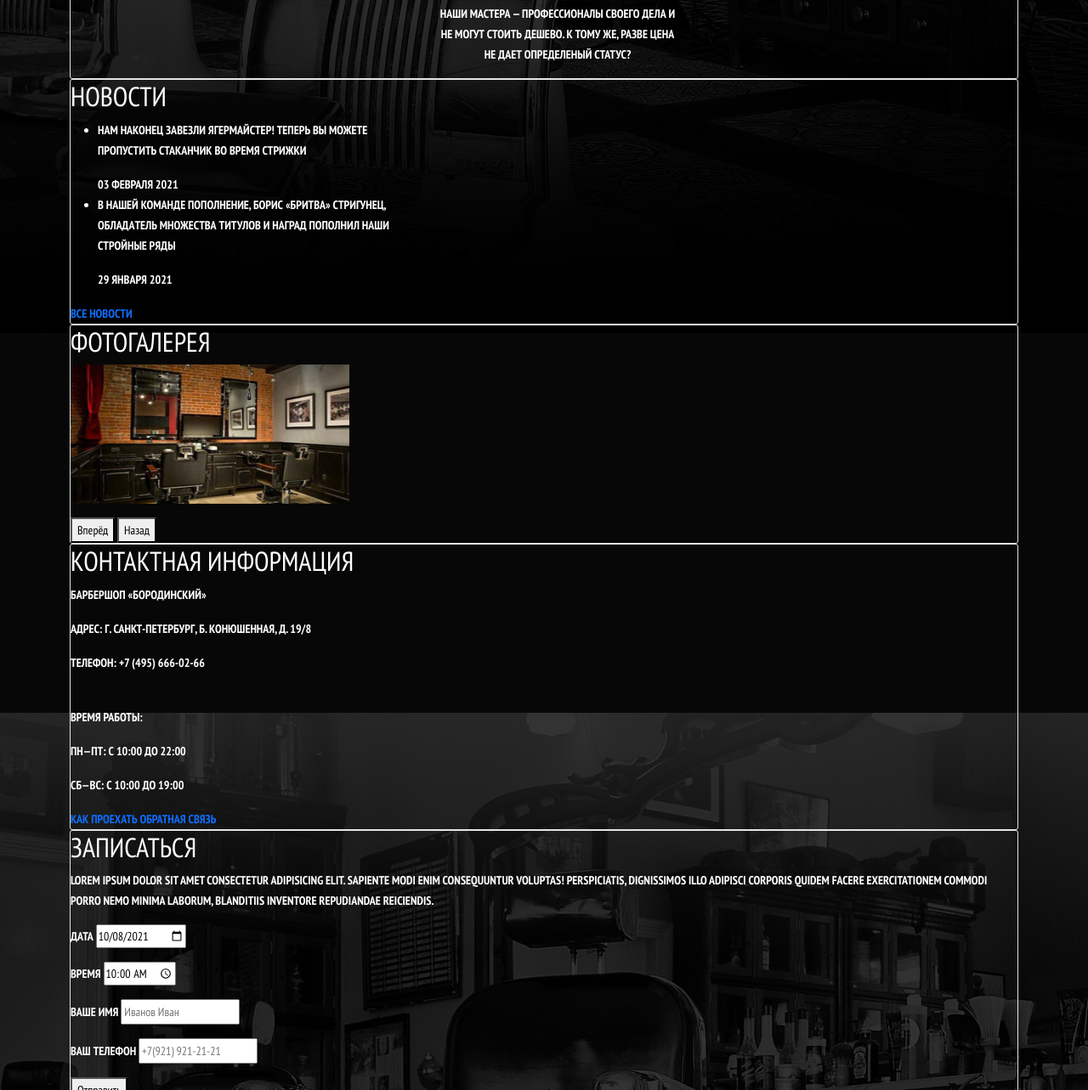
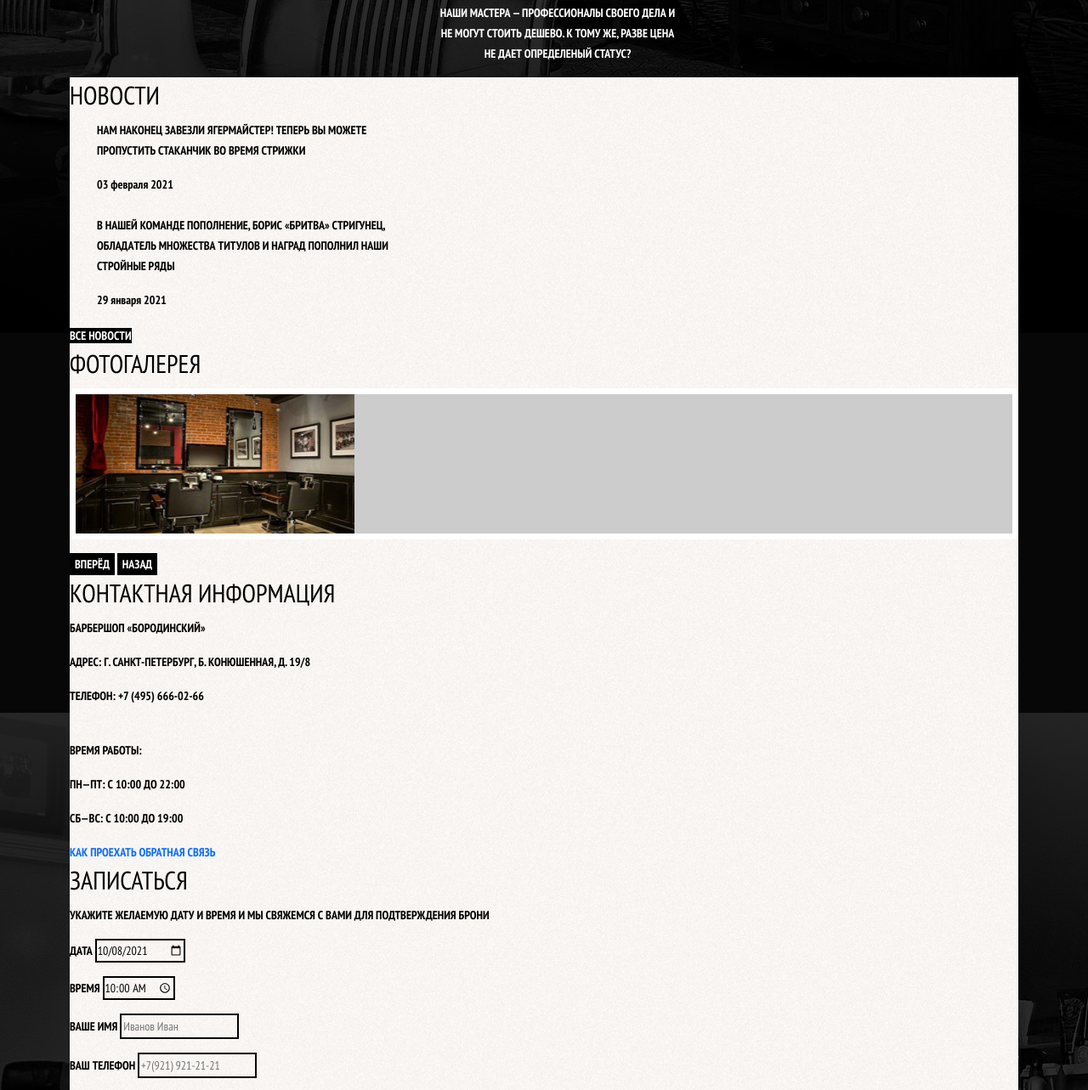
Before and after one commit to Daosima/HTMLacademy, a plain HTML site: page level_1/barbershop/index.html in a window 1280 px wide. Shown: the part 877-2160 px from the top of the page at 85% size. Drawn offline with Linux system fonts and the light colour scheme.

Commit message:
вёрстка блок записи на приём

```diff
--- a/level_1/barbershop/css/sass/style.sass
+++ b/level_1/barbershop/css/sass/style.sass
@@ -1,6 +1,6 @@
-section
+/** section
 	border: 1px solid #e5e5e5
-	border-radius: 3px
+	border-radius: 3px **/
 
 body
 	margin: 0
@@ -21,6 +21,21 @@ body
 
 a
 	text-decoration: none
+
+.button
+	font: inherit
+
+	text-align: center
+	color: #ffffff
+	vertical-align: middle
+	text-transform:	uppercase
+
+	background-color: #000000
+	border: none
+
+	&:hover, &:focus, &:active
+		background-color: #663d15
+
 
 .main-navigation
 	font-size: 16px
@@ -45,3 +60,38 @@ a
 	h3
 		font-size: 30px
 		line-height: 42px
+
+.index-colums
+	color: #000000
+	background-color: #f8f5f2
+	background-image: url("../img/pattern-light.png")
+	background-position: 0 0
+	background-repeat:
+
+	h2
+		font-size: 30px
+		line-height: 42px
+
+	.news-list
+		list-style: none
+	.news-item time
+		text-transform: none
+	.gallery-content
+		background-color: #cccccc
+		border: 7px solid #ffffff
+
+	.appointment-item
+		input
+			font: inerit
+
+			background-color: transparent
+			border: 2px solid #000000
+			&:focus
+				border-color: #ff8018
+.main-footer
+	color: #fffffff
+
+	background-color: #212121
+	background-image: url(../img/footer_bg.png)
+	background-position: 0
+	background-repeat: no-repeat
--- a/level_1/barbershop/index.html
+++ b/level_1/barbershop/index.html
@@ -59,17 +59,19 @@
 				</li>
 			</ul>
 		</section>
-		<section>
+		<div class="index-colums">
+			<section class="news">
 				<h2>Новости</h2>
-			<ul>
-				<li>
+				<ul class="news-list">
+					<li class="news-item">
 						<p>
 							НАМ НАКОНЕЦ ЗАВЕЗЛИ ЯГЕРМАЙСТЕР! ТЕПЕРЬ ВЫ МОЖЕТЕ<br>
 							ПРОПУСТИТЬ СТАКАНЧИК ВО ВРЕМЯ СТРИЖКИ
 						</p>
 						<time datetime="2021-02-03">03 февраля 2021</time>
 					</li>
-				<li>
+					<br>
+					<li class="news-item">
 						<p>
 							В НАШЕЙ КОМАНДЕ ПОПОЛНЕНИЕ, БОРИС «БРИТВА» СТРИГУНЕЦ,<br>
 							ОБЛАДAТЕЛЬ МНОЖЕСТВА ТИТУЛОВ И НАГРАД ПОПОЛНИЛ НАШИ<br>
@@ -78,19 +80,21 @@
 						<time datetime="2021-01-29">29 января 2021</time>
 					</li>
 				</ul>
-			<a href="#">Все новости</a>
+				<a class="button" href="#">Все новости</a>
 			</section>
-		<section>
+			<section class="galerey">
 				<h2>Фотогалерея</h2>
-			<figure>
+				<figure class="gallery-content">
 					<a href="#">
 						<img src="img/foto_g.png" width="328" height="164" alt="Интерьер">
 					</a>
 				</figure>
-			<button type="button">Вперёд</button>
-			<button type="button">Назад</button>
+				<button class="button galery-button galery-button-back" type="button">Вперёд</button>
+				<button class="button galery-button galery-button-next" type="button">Назад</button>
 			</section>
-		<section>
+		</div>
+		<div class="index-colums">
+			<section class="contacts">
 				<h2>Контактная информация</h2>
 					<p>БАРБЕРШОП «БОРОДИНСКИЙ»</p>
 					<p>АДРЕС: Г. САНКТ-ПЕТЕРБУРГ, Б. КОНЮШЕННАЯ, Д. 19/8</p>
@@ -104,32 +108,35 @@
 				<a href="#">Как проехать</a>
 				<a href="#">Обратная связь</a>
 			</section>
-		<section>
+			<section class="appointment">
 				<h2>Записаться</h2>
-			<p>Lorem ipsum dolor sit amet consectetur adipisicing elit. Sapiente modi enim consequuntur voluptas! Perspiciatis, dignissimos illo adipisci corporis quidem facere exercitationem commodi porro nemo minima laborum, blanditiis inventore repudiandae reiciendis.</p>
+				<p class="appointment-info">
+					УКАЖИТЕ ЖЕЛАЕМУЮ ДАТУ И ВРЕМЯ И МЫ СВЯЖЕМСЯ С ВАМИ ДЛЯ ПОДТВЕРЖДЕНИЯ БРОНИ
+				</p>
 				<!-- тут будет форма записи -->
 				<form action="#" method="post">
-				<p>
+					<p class="appointment-item">
 						<label for="appointment-date">Дата</label>
 						<input id="appointment-date" type="date" name="date" value="2021-10-08">
 					</p>
-				<p>
+					<p class="appointment-item">
 						<label for="appointment-time">Время</label>
 						<input id="appointment-time" type="time" name="time" value="10:00">
 					</p>
-				<p>
+					<p class="appointment-item">
 						<label for="appointment-name">Ваше имя</label>
 						<input id="appointment-name" type="text" name="name" value="" placeholder="Иванов Иван">
 					</p>
-				<p>
+					<p class="appointment-item">
 						<label for="appointment-phone">Ваш телефон</label>
 						<input id="appointment-phone" type="tel" name="phone" value="" placeholder="+7(921) 921-21-21">
 					</p>
-				<button type="submit">Отправить</button>
+					<button class="button appoitment-button appointment-button-sent" type="submit">Отправить</button>
 				</form>
 			</section>
+		</div>
 	</main>
-	<footer>
+	<footer class="main-footer">
 		<p>
 			Барбершоп «Бородинский»<br>
 			Адрес: г. Санкт-Петербург, Б. Конюшенная, д 19/8<br>
```
Also changed, not shown: level_1/barbershop/css/style.min.css, level_1/barbershop/img/footer_bg.png (added), level_1/barbershop/img/pattern-light.png (added). Lines whose indentation alone changed are shown as unchanged.
